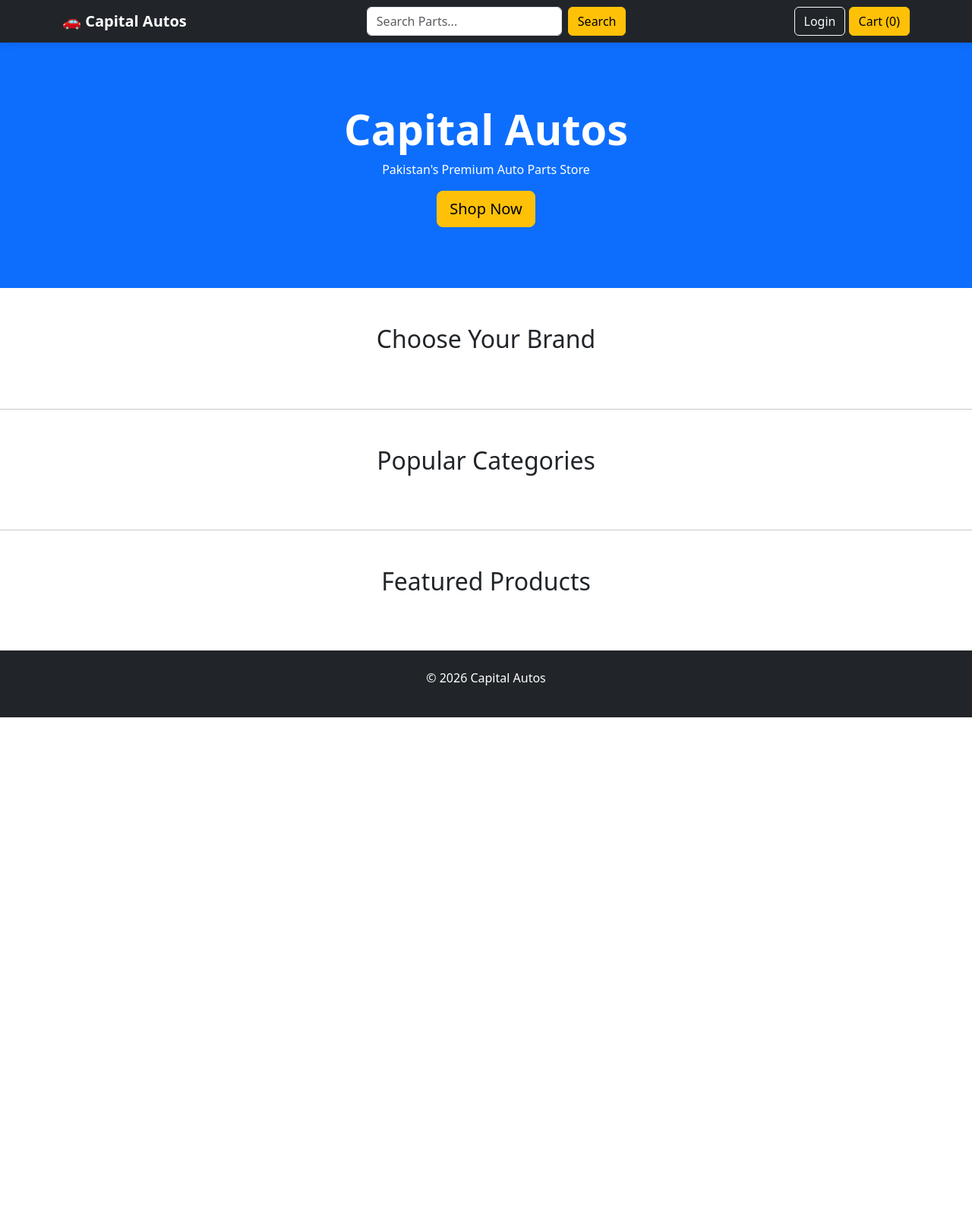
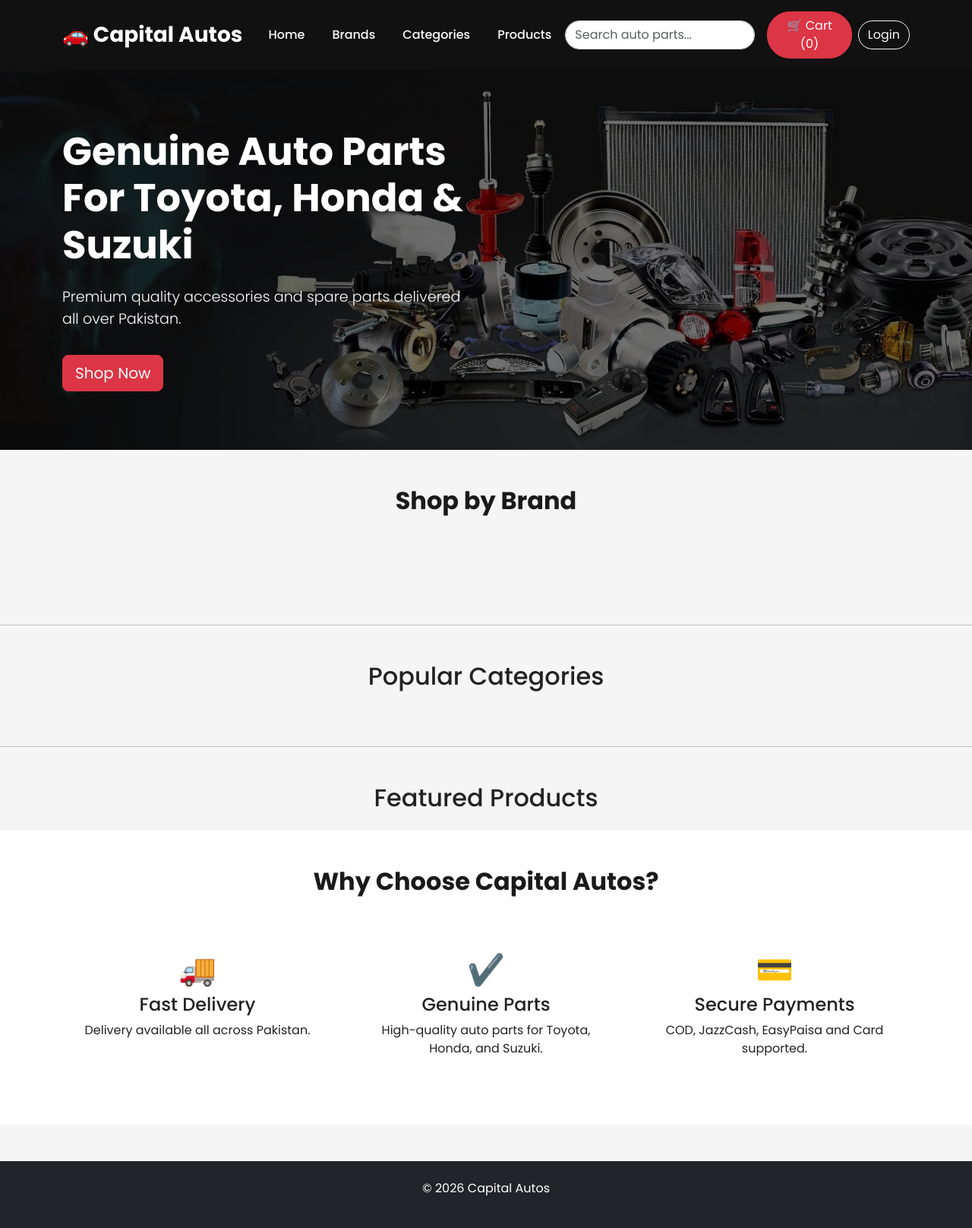
Before and after one commit to RamishCode2/Capital-Autos-Website, a Django app: page / in a window 1280 px wide. Shown: the whole page at 76% size. Before the commit the page ends 944 px from the top, so only its background shows below. Run offline with Django 5.2, Linux system fonts and the light colour scheme; data that the repository does not hold is empty.

Commit message:
Make the home page more professional

```diff
--- /dev/null
+++ b/static/css/hero.css
@@ -0,0 +1,32 @@
+/* HERO */
+.hero{
+    background:url("/static/images/hero-banner.jpg") center center/cover no-repeat;
+    min-height:500px;
+    display:flex;
+    align-items:center;
+    color:white;
+    position:relative;
+}
+
+
+.hero::before{
+    content:"";
+    position:absolute;
+    inset:0;
+    background:rgba(0,0,0,.55);
+}
+
+.hero .container{
+    position:relative;
+    z-index:2;
+}
+
+.hero h1{
+    font-size:3.2rem;
+    font-weight:700;
+}
+
+.hero p{
+    font-size:1.2rem;
+    max-width:550px;
+}
--- /dev/null
+++ b/static/css/navbar.css
@@ -0,0 +1,28 @@
+.custom-navbar{
+    background:#111;
+    padding:15px 0;
+}
+
+.custom-navbar .navbar-brand{
+    color:#fff;
+}
+
+.custom-navbar .nav-link{
+    color:#fff;
+    margin:0 10px;
+    font-weight:500;
+    transition:.3s;
+}
+
+.custom-navbar .nav-link:hover{
+    color:#dc3545;
+}
+
+.custom-navbar .form-control{
+    width:250px;
+    border-radius:30px;
+}
+
+.custom-navbar .btn{
+    border-radius:30px;
+}
--- a/static/css/style.css
+++ b/static/css/style.css
@@ -1,27 +1,43 @@
+:root{
+    --primary:#d32f2f;
+    --dark:#1a1a1a;
+    --light:#f8f9fa;
+    --white:#ffffff;
+}
+
 body{
     font-family:'Poppins',sans-serif;
-    background:#f8f9fa;
+    background:#f5f5f5;
+    color:#222;
 }
 
-.navbar{
-    box-shadow:0 2px 10px rgba(0,0,0,.1);
+a{
+    text-decoration:none;
 }
 
-.brand-card{
-    transition:.3s;
+.section-title{
+    font-size:2rem;
+    font-weight:700;
+    color:var(--dark);
+    margin-bottom:2rem;
+}
+
+.btn-primary{
+    background:var(--primary);
     border:none;
 }
 
-.brand-card:hover{
-    transform:translateY(-8px);
+.btn-primary:hover{
+    background:#b71c1c;
 }
 
-.hero{
-    background:#0d6efd;
-    color:white;
-    padding:80px 0;
+.card{
+    border:none;
+    border-radius:12px;
+    transition:.3s;
 }
 
-.section-title{
-    font-weight:700;
+.card:hover{
+    transform:translateY(-5px);
+    box-shadow:0 10px 25px rgba(0,0,0,.15);
 }
--- a/templates/base.html
+++ b/templates/base.html
@@ -4,19 +4,25 @@
 
 <html lang="en">
 <head>
-    <link rel="stylesheet" href="{% static 'css/style.css' %}">
-    <link rel="stylesheet"
-href="https://cdn.jsdelivr.net/npm/bootstrap-icons@1.11.3/font/bootstrap-icons.min.css">
+
+   {% load static %}
+
+<meta charset="UTF-8">
+<meta name="viewport" content="width=device-width, initial-scale=1">
+
+<title>Capital Autos</title>
+
+<link href="https://cdn.jsdelivr.net/npm/bootstrap@5.3.3/dist/css/bootstrap.min.css" rel="stylesheet">
+
 <link rel="preconnect" href="https://fonts.googleapis.com">
+<link href="https://fonts.googleapis.com/css2?family=Poppins:wght@300;400;500;600;700&display=swap" rel="stylesheet">
 
-<link rel="preconnect" href="https://fonts.gstatic.com" crossorigin>
-
-<link href="https://fonts.googleapis.com/css2?family=Poppins:wght@300;400;500;600;700&display=swap" rel="stylesheet">
-    <meta charset="UTF-8">
-    <meta name="viewport" content="width=device-width, initial-scale=1.0">
-    <title>Capital Autos</title>
-
-    <link href="https://cdn.jsdelivr.net/npm/bootstrap@5.3.3/dist/css/bootstrap.min.css" rel="stylesheet">
+<link rel="stylesheet" href="{% static 'css/style.css' %}">
+<link rel="stylesheet" href="{% static 'css/navbar.css' %}">
+<link rel="stylesheet" href="{% static 'css/hero.css' %}">
+<link rel="stylesheet" href="{% static 'css/cards.css' %}">
+<link rel="stylesheet" href="{% static 'css/footer.css' %}">
+<link rel="stylesheet" href="{% static 'css/responsive.css' %}">
 </head>
 
 <body>
@@ -26,5 +32,7 @@ href="https://cdn.jsdelivr.net/npm/bootstrap-icons@1.11.3/font/bootstrap-icons.m
 {% block content %}
 {% endblock %}
 {% include "includes/footer.html" %}
+<script src="https://cdn.jsdelivr.net/npm/bootstrap@5.3.3/dist/js/bootstrap.bundle.min.js"></script>
+<script src="{% static 'js/main.js' %}"></script>
 </body>
 </html>
--- a/templates/core/home.html
+++ b/templates/core/home.html
@@ -4,61 +4,72 @@
 {% block content %}
 <section class="hero">
 
-<div class="container text-center">
+    <div class="container">
 
-<h1 class="display-4 fw-bold">
+        <div class="row align-items-center">
 
-Capital Autos
+            <div class="col-lg-6">
 
+                <h1>
+                    Genuine Auto Parts
+                    <br>
+                    For Toyota, Honda & Suzuki
                 </h1>
 
-<p>
-
-Pakistan's Premium Auto Parts Store
-
+                <p class="lead mt-4">
+                    Premium quality accessories and spare parts
+                    delivered all over Pakistan.
                 </p>
 
-<a class="btn btn-warning btn-lg">
+                <a href="#brands" class="btn btn-danger btn-lg mt-3">
+                    Shop Now
+                </a>
 
-Shop Now
+            </div>
 
-</a>
+        </div>
 
     </div>
 
 </section>
 
-<div class="container mt-5">
+<section id="brands" class="py-5">
 
-    <h2 class="text-center mb-4">
-        Choose Your Brand
+    <div class="container">
+
+        <h2 class="section-title text-center mb-5">
+            Shop by Brand
         </h2>
 
         <div class="row">
 
             {% for brand in brands %}
 
-        <div class="col-md-4 mb-4">
-    <div class="card brand-card shadow h-100">
+            <div class="col-lg-4 col-md-6 mb-4">
+
+                <div class="card h-100 shadow">
 
                     {% if brand.logo %}
                     <img src="{{ brand.logo.url }}"
-             class="card-img-top"
-             style="height:220px;object-fit:contain;padding:20px;">
+                         class="card-img-top p-4"
+                         style="height:220px;object-fit:contain;">
                     {% endif %}
 
                     <div class="card-body text-center">
 
-            <h4>{{ brand.name }}</h4>
+                        <h4 class="fw-bold">
+                            {{ brand.name }}
+                        </h4>
 
                         <a href="{% url 'brand_detail' brand.id %}"
-               class="btn btn-dark mt-2">
+                           class="btn btn-danger mt-3">
                             View Models
                         </a>
 
                     </div>
 
                 </div>
+
             </div>
 
             {% endfor %}
@@ -66,6 +77,8 @@ Shop Now
         </div>
 
     </div>
+
+</section>
 <hr class="my-5">
 
 <div class="container">
@@ -116,5 +129,68 @@ Shop Now
     </div>
 
 </div>
+<section class="py-5 bg-white">
+
+    <div class="container">
+
+        <h2 class="section-title text-center">
+            Why Choose Capital Autos?
+        </h2>
+
+        <div class="row mt-5">
+
+            <div class="col-md-4 text-center">
+
+                <div class="p-4">
+
+                    <h1>🚚</h1>
+
+                    <h4>Fast Delivery</h4>
+
+                    <p>
+                        Delivery available all across Pakistan.
+                    </p>
+
+                </div>
+
+            </div>
+
+            <div class="col-md-4 text-center">
+
+                <div class="p-4">
+
+                    <h1>✔️</h1>
+
+                    <h4>Genuine Parts</h4>
+
+                    <p>
+                        High-quality auto parts for Toyota, Honda, and Suzuki.
+                    </p>
+
+                </div>
+
+            </div>
+
+            <div class="col-md-4 text-center">
+
+                <div class="p-4">
+
+                    <h1>💳</h1>
+
+                    <h4>Secure Payments</h4>
+
+                    <p>
+                        COD, JazzCash, EasyPaisa and Card supported.
+                    </p>
+
+                </div>
+
+            </div>
+
+        </div>
+
+    </div>
+
+</section>
 
 {% endblock %}
--- a/templates/includes/navbar.html
+++ b/templates/includes/navbar.html
@@ -1,30 +1,57 @@
-<nav class="navbar navbar-expand-lg navbar-dark bg-dark">
+<nav class="navbar navbar-expand-lg navbar-dark custom-navbar sticky-top">
     <div class="container">
 
-        <a class="navbar-brand fw-bold" href="/">
+        <!-- Logo -->
+        <a class="navbar-brand fw-bold fs-3" href="/">
             🚗 Capital Autos
         </a>
 
-        <form class="d-flex">
-            <input
-                class="form-control me-2"
-                type="search"
-                placeholder="Search Parts..."
-            >
+        <!-- Mobile Toggle -->
+        <button class="navbar-toggler" type="button"
+                data-bs-toggle="collapse"
+                data-bs-target="#mainNavbar">
+            <span class="navbar-toggler-icon"></span>
+        </button>
 
-            <button class="btn btn-warning">
-                Search
-            </button>
-        </form>
+        <!-- Navbar Content -->
+        <div class="collapse navbar-collapse" id="mainNavbar">
 
-        <div>
+            <!-- Navigation -->
+            <ul class="navbar-nav mx-auto">
 
+                <li class="nav-item">
+                    <a class="nav-link active" href="/">Home</a>
+                </li>
+
+                <li class="nav-item">
+                    <a class="nav-link" href="#brands">Brands</a>
+                </li>
+
+                <li class="nav-item">
+                    <a class="nav-link" href="#categories">Categories</a>
+                </li>
+
+                <li class="nav-item">
+                    <a class="nav-link" href="#products">Products</a>
+                </li>
+
+            </ul>
+
+            <!-- Search -->
+            <form class="d-flex me-3">
+                <input class="form-control"
+                       type="search"
+                       placeholder="Search auto parts...">
+            </form>
+
+            <!-- Cart -->
+            <a href="#" class="btn btn-danger me-2">
+                🛒 Cart (0)
+            </a>
+
+            <!-- Login -->
             <a href="#" class="btn btn-outline-light">
                 Login
-            </a>
-
-            <a href="#" class="btn btn-warning">
-                Cart (0)
             </a>
 
         </div>
```
Also changed, not shown: static/css/card.css (added), static/css/footer.css (added), static/css/responsive.css (added), static/images/car.jpg (added), static/images/hero-banner.jpg (added), static/js/main.js (added). Lines whose indentation alone changed are shown as unchanged.
